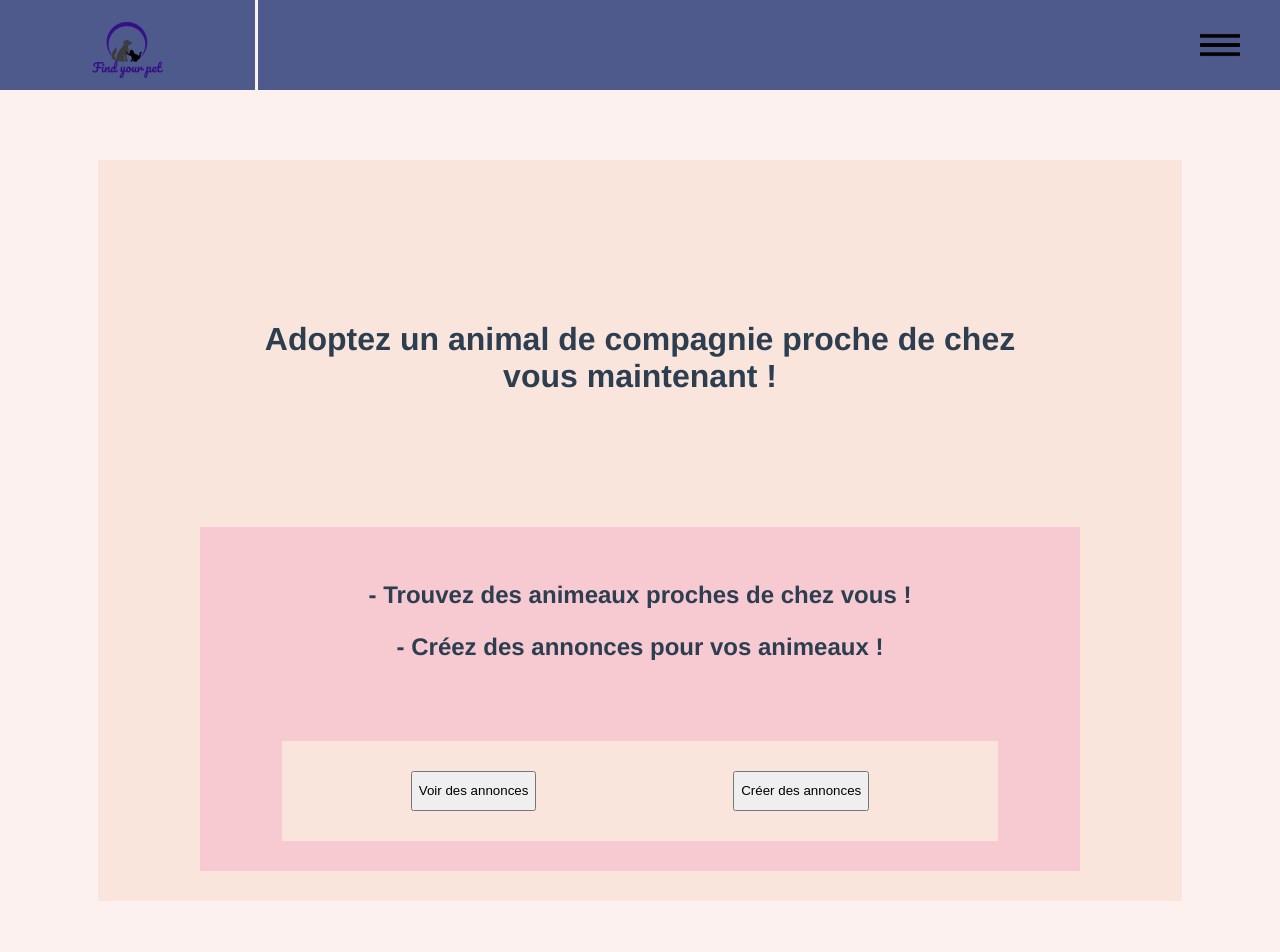
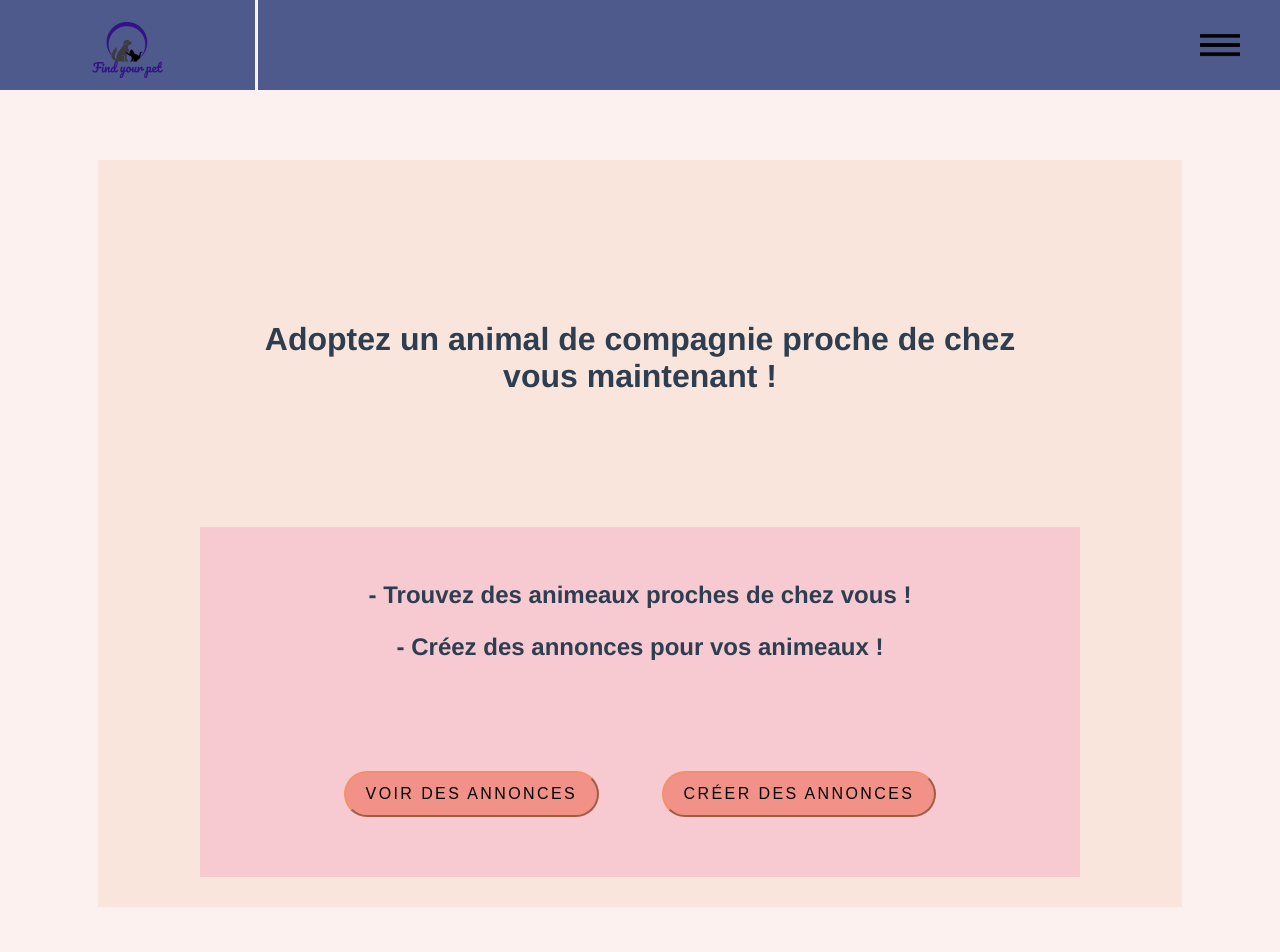
Before and after one commit to alecberney/FindYourPet, a Vue app in the folder src/frontend/: page / in a window 1280 px wide. Shown: the top 952 px of the page. Built offline with nearby package versions, Linux system fonts and the light colour scheme.

Commit message:
better buttons

```diff
--- a/src/frontend/src/components/Landing_1.vue
+++ b/src/frontend/src/components/Landing_1.vue
@@ -41,9 +41,22 @@ div{
 .buttons {
   display: flex;
   justify-content: space-around;
+  background-color: #F7C9D1;
 }
 
 .buttons button {
-  height: 40px;
+   display: inline-block;
+  padding: .75rem 1.25rem;
+  border-radius: 10rem;
+  text-transform: uppercase;
+  font-size: 1rem;
+  letter-spacing: .15rem;
+  transition: all .3s;
+  position: relative;
+  overflow: hidden;
+  z-index: 1;
+  background-color: #F29188;
+  border-color:#F29166
+
 }
 </style>
```
